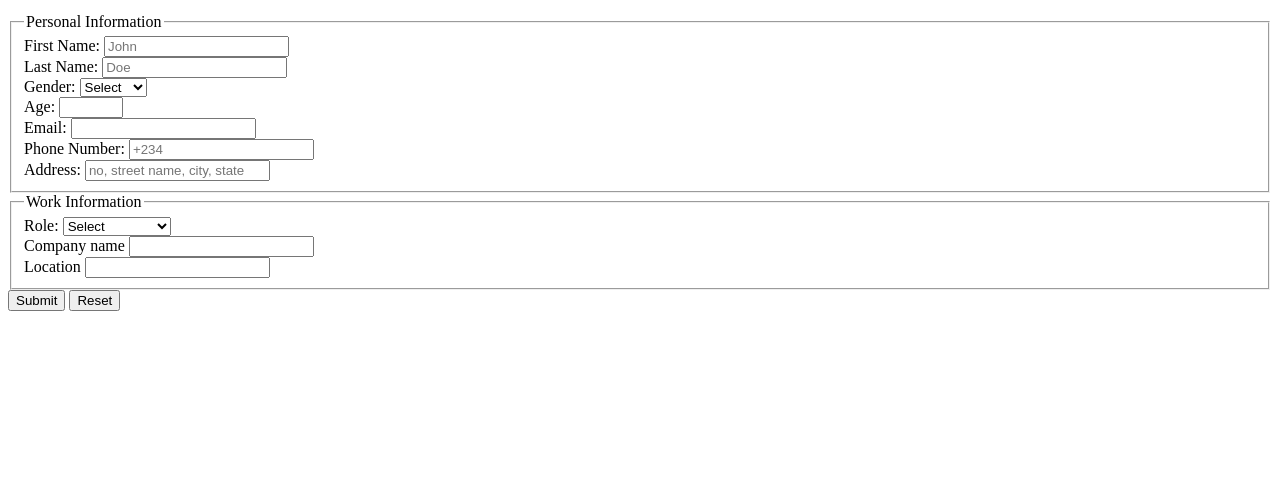
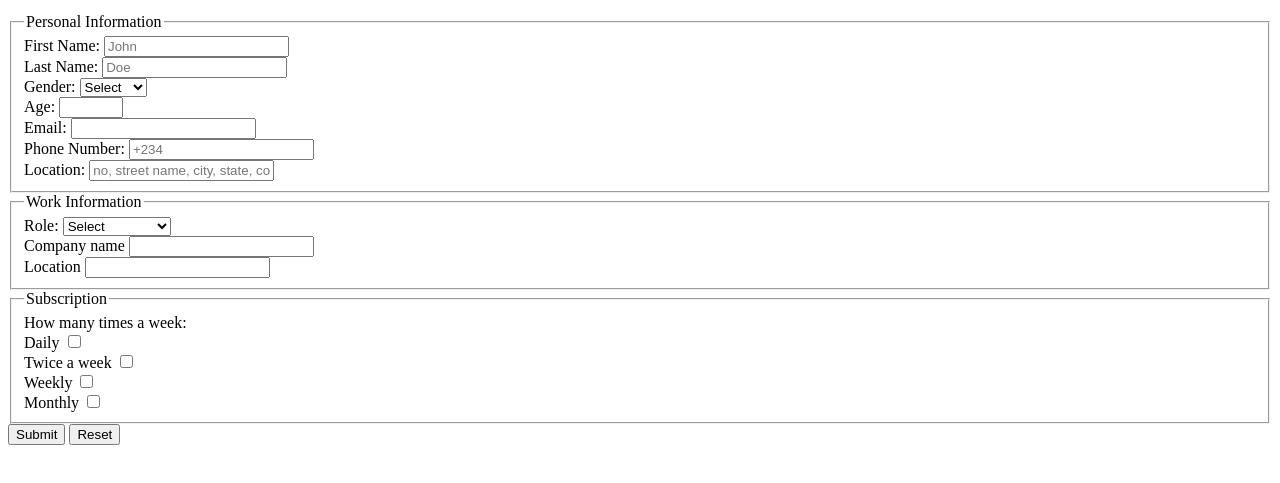
Before and after one commit to Assistantkiwi/SCA-assignment1, a plain HTML site: page signup.html in a window 1280 px wide. Shown: the part 137-620 px from the top of the page. Drawn offline with Linux system fonts and the light colour scheme.

Commit message:
corrections and additions

```diff
--- a/signup.html
+++ b/signup.html
@@ -78,11 +78,11 @@
         </div>
 
         <div>
-          <label for="address">Address:</label>
+          <label for="location">Location:</label>
 
           <input
             type="text"
-            placeholder="no, street name, city, state"
+            placeholder="no, street name, city, state, country"
             required
           />
         </div>
@@ -125,6 +125,44 @@
 
       </fieldset>
 
+      <fieldset>
+        <legend>Subscription</legend>
+
+        <label>How many times a week:</label>
+
+        <div>
+
+          <label for="daily">Daily</label>
+
+          <input type="checkbox" id="daily" name="daily">
+
+        </div>
+
+        <div>
+
+          <label for="twice a week">Twice a week</label>
+
+          <input type="checkbox" id="twice a week" name="twice a week">
+
+        </div>
+
+        <div>
+
+          <label for="weekly">Weekly</label>
+
+          <input type="checkbox" id="weekly" name="weekly">
+
+        </div>
+
+        <div>
+
+          <label for="monthly">Monthly</label>
+
+          <input type="checkbox" id="monthly" name="monthly">
+
+        </div>
+      </fieldset>
+
       <div>
         <button type="submit">Submit</button>
 
```
